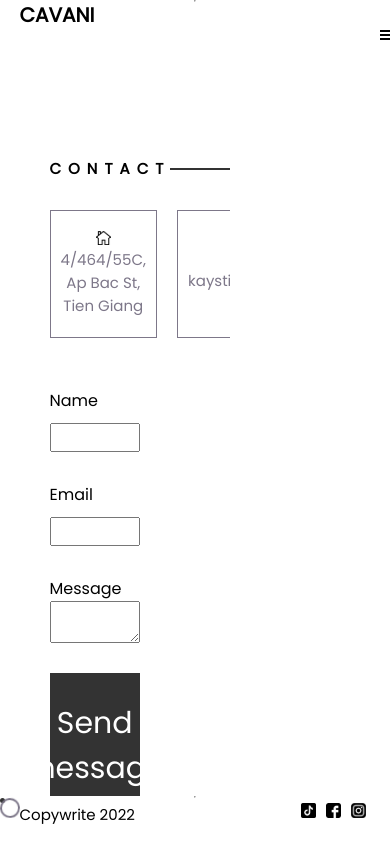
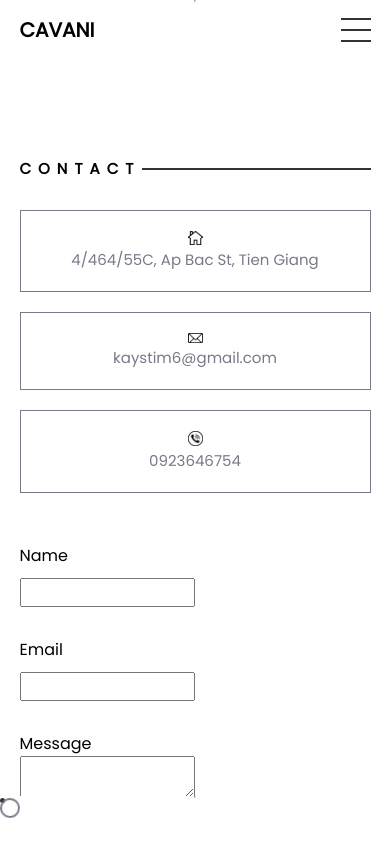
Before and after one commit to KNT2302/newportfolio, a React (Create React App) app: page /contact in a window 390 px wide. Built offline with nearby package versions, Linux system fonts and the light colour scheme.

Commit message:
fixed nav responsive, add menu button and adjust responsive page

```diff
--- a/src/App.js
+++ b/src/App.js
@@ -2,11 +2,13 @@ import { Route, Switch } from 'react-router-dom'
 import { About, Home, News, Portfolio } from './pages'
 import { AppHeader, AsideNav, Author, Footer } from './components'
 import Contact from './pages/Contact'
+import { useRef } from 'react'
 
 function App() {
+  const responsiveNav = useRef(null)
   return (
     <div className="App">
-      <AppHeader />
+      <AppHeader responsiveNav={responsiveNav} />
       <hr />
       <section className='content'>
         <Author />
@@ -32,7 +34,7 @@ function App() {
       <Footer />
       <div className='container'></div>
       {/* <div className='over-lay'></div> */}
-      <AsideNav />
+      <AsideNav responsiveNav={responsiveNav} />
     </div>
   )
 }
--- a/src/components/AppHeader.js
+++ b/src/components/AppHeader.js
@@ -1,9 +1,11 @@
-import React, { useState } from "react"
+import React, { useRef, useState } from "react"
 import { Link } from "react-router-dom"
 
-const AppHeader = () => {
+const AppHeader = ({ responsiveNav }) => {
 
   const [activeLink, setActiveLink] = useState(0)
+
+  const toggleMenu = useRef()
   const links = [
     {
       label: "Home",
@@ -27,6 +29,11 @@ const AppHeader = () => {
     },
   ]
 
+  const handleToggle = () => {
+    responsiveNav.current.classList.toggle("active")
+    toggleMenu.current.classList.toggle("active")
+  }
+
   const handleClick = (index) => {
     setActiveLink(index)
   }
@@ -34,6 +41,7 @@ const AppHeader = () => {
     <header className="app-header">
       <div className="app-header__container">
         <h1 className="heading">CAVANI</h1>
+        <div className="app-header-nav">
           <nav className="app-nav">
             <ul className="app-nav-list">
               {links.map((link, index) => (
@@ -45,6 +53,8 @@ const AppHeader = () => {
               ))}
             </ul>
           </nav>
+          <div className="toggle-menu" ref={toggleMenu} onClick={handleToggle}></div>
+        </div>
       </div>
     </header>
   )
--- a/src/components/AsideNav.js
+++ b/src/components/AsideNav.js
@@ -1,14 +1,13 @@
 import React, { useRef } from "react"
 import { Link } from "react-router-dom"
-import authorImg from "../assets/music.jpg"
-const AsideNav = () => {
-  const responsiveNav = useRef(null)
-  const handleToggle = () => {
-    responsiveNav.current.classList.toggle("active")
-  }
+import authorImg from "../assets/author.jpg"
+import tiktokIcon from "../assets/tiktok.com.png"
+import facebookIcon from "../assets/facebook.com.png"
+import instagramIcon from "../assets/instagram.com.png"
+const AsideNav = ({ responsiveNav }) => {
+
   return (
     <aside className="responsive-nav" ref={responsiveNav}>
-      <div className="toggle-menu" onClick={handleToggle}></div>
       <div className="image">
         <img className="author-img" src={authorImg} alt="" />
       </div>
@@ -36,6 +35,28 @@ const AsideNav = () => {
           </li>
         </ul>
       </nav>
+      <footer className="sidenav-footer">
+        <nav className="sidenav-footer__nav">
+          <ul className="sidenav-footer__nav__list">
+            <li className="sidenav-footer__nav__item">
+              <a href="tiktok" className="sidenav-footer__nav__item-link">
+                <img className="sidenav-footer__nav__item-link-img" src={tiktokIcon} alt="" />
+              </a>
+            </li>
+            <li className="sidenav-footer__nav__item">
+              <a href="tiktok" className="sidenav-footer__nav__item-link">
+                <img className="sidenav-footer__nav__item-link-img" src={facebookIcon} alt="" />
+              </a>
+            </li>
+            <li className="sidenav-footer__nav__item">
+              <a href="tiktok" className="sidenav-footer__nav__item-link">
+                <img className="sidenav-footer__nav__item-link-img" src={instagramIcon} alt="" />
+              </a>
+            </li>
+          </ul>
+        </nav>
+        <p className="sidenav-footer__copywriter">Copywrite 2022</p>
+      </footer>
     </aside>
   )
 }
--- a/src/components/Author.js
+++ b/src/components/Author.js
@@ -1,10 +1,8 @@
 import React from 'react'
-import author from "../assets/author.jpg"
 
 const Author = () => {
   return (
     <section className='author-container'>
-      <img className='author-img' src={author} alt="" />
     </section>
   )
 }
--- a/src/index.scss
+++ b/src/index.scss
@@ -42,7 +42,7 @@ html{
   }
   // animation: changeColor 1s infinite linear;
   @include responsive(888px) {
-    font-size: 3rem;
+    font-size: 1.6rem;
   }
 }
 
--- a/src/pages/Contact.js
+++ b/src/pages/Contact.js
@@ -8,7 +8,7 @@ const Contact = () => {
     <main className="main-content page">
       <article className="introduce">
         <h2 className="introduce__heading">CONTACT</h2>
-        <section className="introduce__content">
+        <section className="introduce__content contacts">
           <div className="info-block">
             <img className="block-img" src={addressIcon} />
             <p className="block-detail">4/464/55C, Ap Bac St, Tien Giang</p>
--- a/src/style/component.scss
+++ b/src/style/component.scss
@@ -10,6 +10,10 @@
     top: 0;
     left: 0;
     width: 100%;
+    z-index: 1;
+    @include responsive(888px) {
+      padding-top: 15px
+    }
     &__container {
       display: flex;
       justify-content: space-between;
@@ -18,6 +22,45 @@
       .heading {
         font-size: 2rem;
         font-style: bold;
+      }
+      .app-header-nav{
+        display: flex;
+        align-items: center;
+        .toggle-menu.active{
+          &::after{
+            top: 50%;
+            transform: translateY(-50%) rotate(45deg);
+            box-shadow: none;
+          }
+          &::before{
+            bottom: 50%;
+            transform: translateY(50%) rotate(-45deg);
+          }
+        }
+        .toggle-menu {
+          height: 24px;
+          width: 30px;
+          position: relative;
+          display: none;
+          @include responsive(888px) {
+            display: block;
+          }
+          &::after{
+            content: "";
+            width: 100%;
+            height: 2px;
+            position: absolute;
+            background-color: #333;
+            box-shadow: 0 11px 0 #333;
+          }
+          &::before{
+            content: "";
+            width: 100%;
+            height: 2px;
+            position: absolute;
+            bottom: 0;
+            background-color: #333;
+          }
         }
         .app-nav {
           display: flex;
@@ -76,6 +119,7 @@
         }
       }
     }
+  }
 
   .content {
     margin-top: var(--height-nav);
@@ -86,12 +130,11 @@
     .author-container {
       flex-basis: 40%;
       height: 100%;
+      background: url("../assets/author.jpg");
+      background-position: center;
+      background-size: cover;
       // animation: changeColor 2s ease-in-out alternate infinite;
-      .author-img{
-        width: 100%;
-        height: auto;
-      }
-      @include responsive(600px) {
+      @include responsive(888px) {
         display: none;
       }
     }
@@ -99,6 +142,10 @@
       flex-basis: 60%;
       overflow-y: scroll;
       padding-left: 30px;
+      @include responsive(888px) {
+        flex-basis: 100%;
+        padding-left: 0px;
+      }
       &::-webkit-scrollbar {
         display: none;
       }
@@ -107,8 +154,8 @@
       display: flex;
       flex-direction: column;
       justify-content: center;
-      @include responsive(600px) {
-        align-items: center;
+      @include responsive(888px) {
+        text-align: left;
       }
       &__heading {
         font-size: 5.5rem;
@@ -119,7 +166,7 @@
         margin-bottom: 5%;
         position: relative;
         @include responsive(888px) {
-          font-size: 2.5rem;
+          font-size: 6rem;
         }
         &::after {
           content: "";
@@ -218,6 +265,8 @@
         .news-content{
           flex-direction: column;
         }
+        .contacts{
+          flex-wrap: wrap;
           .info-block {
             display: flex;
             flex: 1;
@@ -229,6 +278,10 @@
             justify-content: center;
             border: 1px solid #7d7789;
             padding: 20px 10px;
+            @include responsive(600px) {
+              flex-basis: 100%;
+              margin-right: 0;
+            }
             &:nth-child(3) {
               margin-right: 0px;
             }
@@ -241,13 +294,13 @@
             }
           }
         }
+      }
 
       .form-contact {
         padding-top: 30px;
         display: flex;
         width: 50%;
         flex-direction: column;
-
         .form-label {
           margin-bottom: 30px;
           display: flex;
@@ -351,6 +404,9 @@
         padding-top: 30px;
         grid-template-columns: 1fr 1fr;
         gap: 30px;
+        @include responsive(888px) {
+          grid-template-columns: 1fr;
+        }
         .card {
           font-size: 1.6rem;
           position: relative;
@@ -388,6 +444,9 @@
     left: 0;
     padding-bottom: 10px;
     z-index: 1;
+    @include responsive(888px) {
+      display: none;
+    }
     .footer__container {
       margin: 0 auto;
       width: 90%;
@@ -424,55 +483,23 @@
     position: fixed;
     top: 0;
     right: 0;
-    width: 50%;
+    width: 200px;
     height: 100vh;
     flex-direction: column;
-    justify-content: center;
-    background-color: lightblue;
+    align-items:flex-end;
     transform: translateX(100%);
     display: none;
     transition: 0.15s;
+    font-size: 1.5rem;
+    background-color: white;
+    padding-right: 20px;
+    padding-top: 150px;
     @include responsive(888px) {
       display: flex;
     }
-    .toggle-menu {
-      position: absolute;
-      width: 10px;
-      height: 10px;
-      top: 30px;
-      left: -10px;
-      display: flex;
-      justify-content: center;
-      align-items: center;
-      &:hover {
-        cursor: pointer;
-      }
-      &::after {
-        content: "";
-        width: 10px;
-        height: 2px;
-        background-color: black;
-        position: absolute;
-        bottom: 0px;
-        left: 0;
-        transform: translateY(0);
-      }
-      &::before {
-        content: "";
-        width: 10px;
-        height: 2px;
-        background-color: black;
-        position: absolute;
-        top: 0px;
-        left: 0;
-        transform: translateY(0);
-        box-shadow: 0px 4px 0 black;
-      }
-    }
     .image {
-      width: 100%;
-      height: 250px;
-      margin-left: 20px;
+      width: 70px;
+      height: 70px;
 
       background-color: pink;
       // animation: changeColor 2s ease-in-out alternate infinite;
@@ -482,20 +509,42 @@
       }
     }
     .app-sidenav {
+      margin-top: 30px;
       &-list {
         &-item {
           display: block;
           text-align: right;
-
-          margin-right: 10px;
           margin-top: 1em;
           .app-sidenav__link {
             text-decoration: none;
             color: black;
-            font-size: 1.3rem;
+            font-size: 1.5rem;
+          }
+        }
+      }
+    }
+    .sidenav-footer{
+      margin-top: 30px;
+      &__copywriter{
+
+      }
+      &__nav{
+        &__list{
+          list-style: none;
+          display: flex;
+          justify-content: flex-end;
+          .sidenav-footer__nav__item{
+            width: 15px;
+            margin-left: 7px;
+            &-link{
+              &-img{
+                width: 100%;
+                height: auto;
               }
             }
           }
         }
       }
     }
+  }
+}
```
Lines whose indentation alone changed are shown as unchanged.
